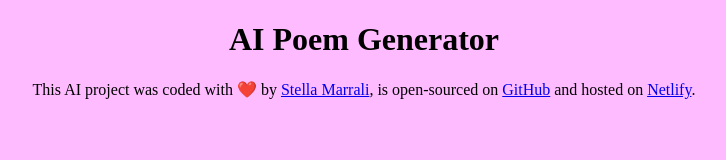
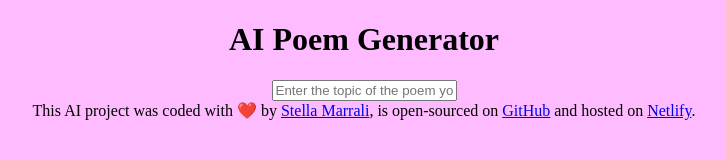
Before and after one commit to coded-by-stella/poem-generator, a plain HTML site: page index.html in a window 1280 px wide. Shown: the whole page, without its empty margins (276-1002 px from the left). Drawn offline with Linux system fonts and the light colour scheme.

Commit message:
Update index.html

```diff
--- a/index.html
+++ b/index.html
@@ -13,7 +13,7 @@
 
     <main>
        <form>
-        <imput type="text" placeholder="Enter the topic of the poem you want to generate 📜"></imput>
+        <input type="text" placeholder="Enter the topic of the poem you want to generate 📜"></input>
        </form>
     </main>
 
```
